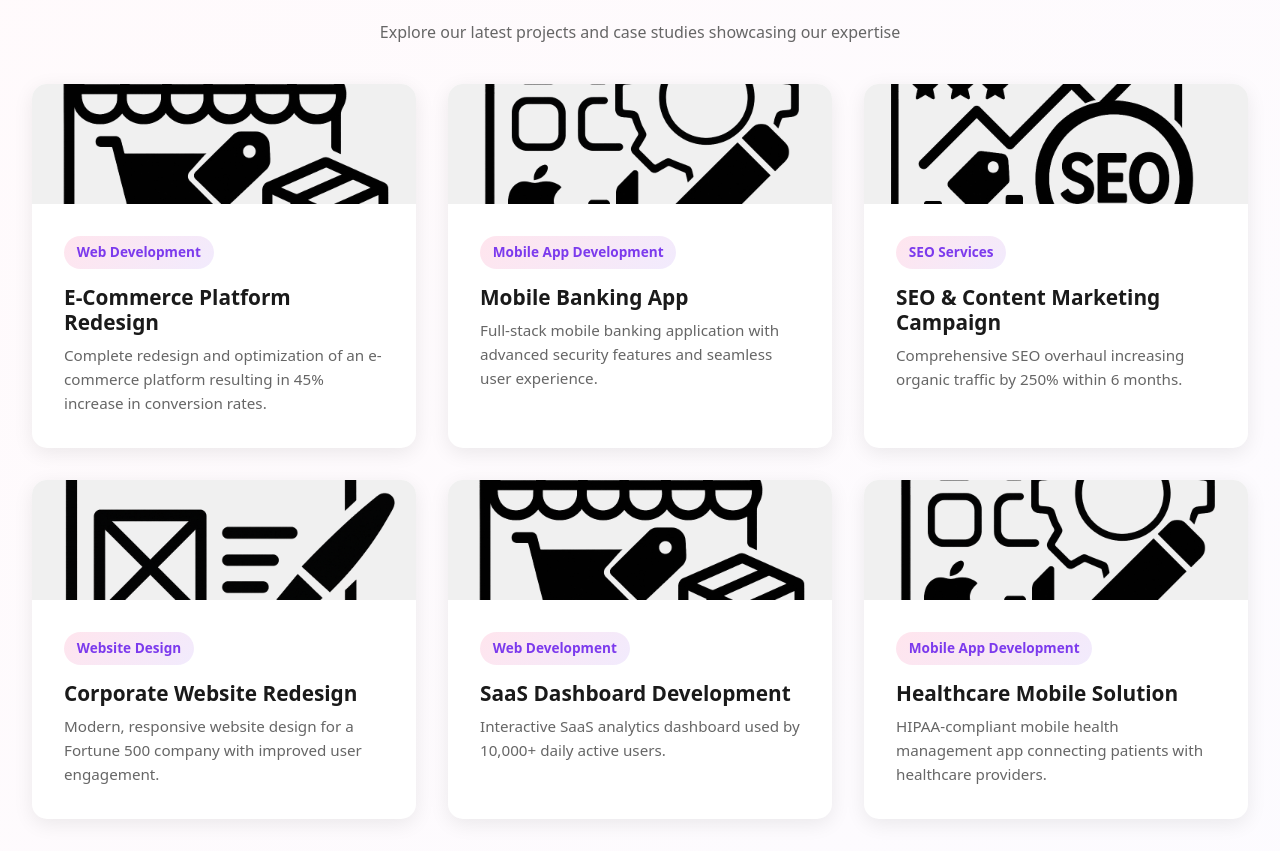
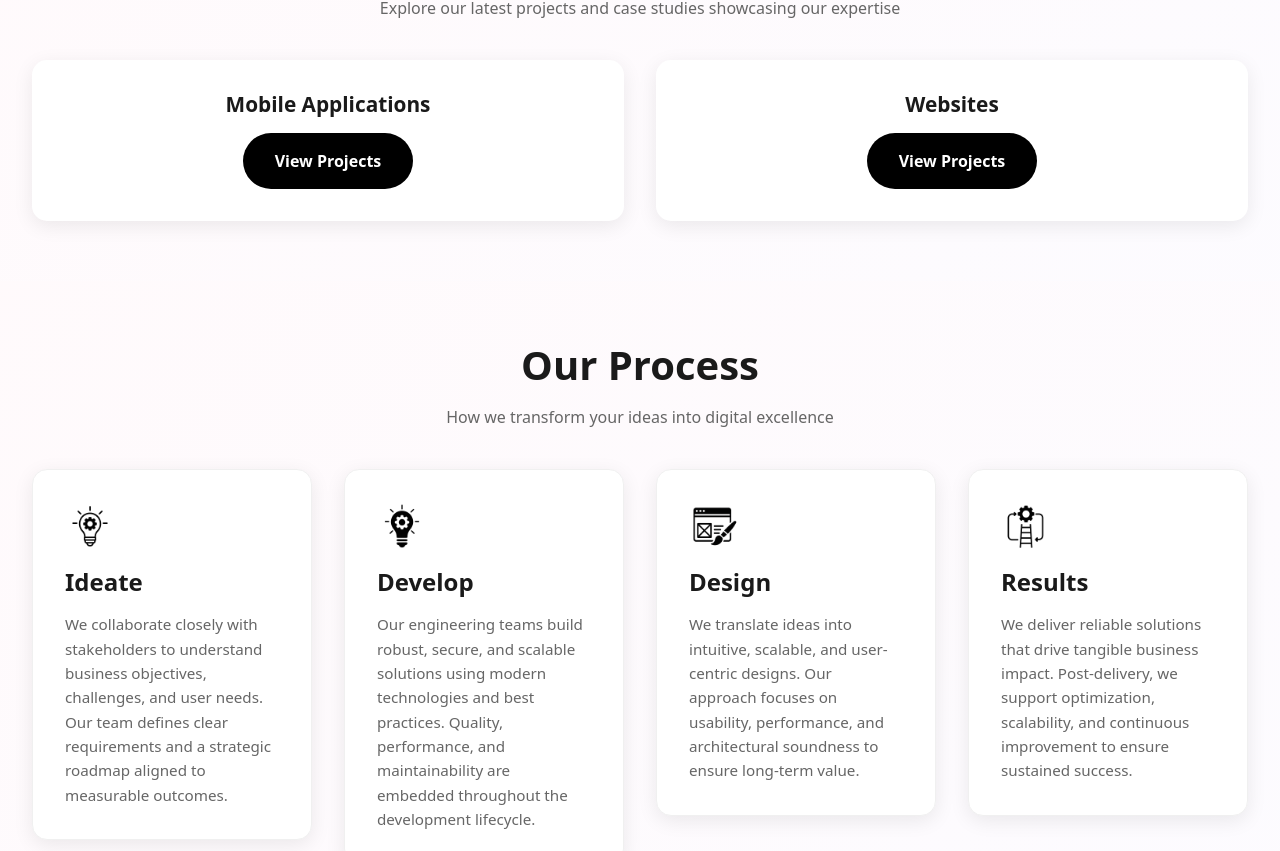
Before and after one commit to Avinash1604/edifytechsolution, an Angular app: page / in a window 1280 px wide. Shown: the part 1598-2449 px from the top of the page. Built offline with nearby package versions, Linux system fonts and the light colour scheme.

Commit message:
added projects

```diff
--- a/src/app/components/services/services.component.html
+++ b/src/app/components/services/services.component.html
@@ -15,7 +15,7 @@
         </div>
         <h3>{{ service.title }}</h3>
         <p>{{ service.description }}</p>
-        <a href="#" class="service-link">Learn More →</a>
+        <!-- <a href="#" class="service-link">Learn More →</a> -->
       </div>
     </div>
   </div>
--- a/src/app/components/works/works.component.html
+++ b/src/app/components/works/works.component.html
@@ -6,19 +6,32 @@
     </div>
 
     <div class="works-grid">
-      <div *ngFor="let work of works" class="work-card">
-        <div class="work-image">
-          <img [src]="work.image" [alt]="work.title" />
-          <div class="work-overlay">
-            <a [href]="work.link" class="view-project">View Project →</a>
-          </div>
-        </div>
+      <div *ngFor="let category of workCategories" class="work-card">
         <div class="work-content">
-          <span class="work-category">{{ work.category }}</span>
-          <h3>{{ work.title }}</h3>
-          <p>{{ work.description }}</p>
+          <h3>{{ category.title }}</h3>
+          <button (click)="openModal(category)" class="view-project">View Projects</button>
         </div>
       </div>
     </div>
   </div>
 </section>
+
+<div *ngIf="isModalOpen" class="modal-overlay" (click)="closeModal()">
+  <div class="modal-content" (click)="$event.stopPropagation()">
+    <button class="close-button" (click)="closeModal()">×</button>
+    <h2 *ngIf="selectedCategory">{{ selectedCategory.title }}</h2>
+    <div class="project-list">
+      <div *ngFor="let project of selectedCategory?.projects" class="project-item">
+        <h4>{{ project.title }}</h4>
+        <p><strong>Client:</strong> {{ project.client }}</p>
+        <p>{{ project.description }}</p>
+        <div class="project-links">
+          <a *ngIf="project.iTunesUrl" [href]="project.iTunesUrl" target="_blank">iTunes Store</a>
+          <a *ngIf="project.googlePlayUrl" [href]="project.googlePlayUrl" target="_blank">Google Play</a>
+          <a *ngIf="project.websiteUrl" [href]="project.websiteUrl" target="_blank">Website</a>
+          <span *ngIf="project.status">{{ project.status }}</span>
+        </div>
+      </div>
+    </div>
+  </div>
+</div>
--- a/src/app/components/works/works.component.scss
+++ b/src/app/components/works/works.component.scss
@@ -85,6 +85,8 @@
         justify-content: center;
         opacity: 0;
         transition: opacity 0.3s ease;
+      }
+    }
 
     .view-project {
       background: #000;
@@ -94,16 +96,16 @@
       text-decoration: none;
       font-weight: 600;
       transition: all 0.3s ease;
+      border: none;
 
       &:hover {
         transform: scale(1.05);
       }
     }
-      }
-    }
 
     .work-content {
       padding: 2rem;
+      text-align: center;
 
       .work-category {
         font-size: 0.85rem;
@@ -120,7 +122,7 @@
         font-size: 1.3rem;
         font-weight: 700;
         color: #1a1a1a;
-        margin: 0 0 0.5rem 0;
+        margin: 0 0 1rem 0;
       }
 
       p {
@@ -132,3 +134,112 @@
     }
   }
 }
+
+.modal-overlay {
+  position: fixed;
+  top: 0;
+  left: 0;
+  width: 100%;
+  height: 100%;
+  background: rgba(0, 0, 0, 0.7);
+  display: flex;
+  align-items: center;
+  justify-content: center;
+  z-index: 1000;
+  overflow-y: auto;
+  padding: 2rem 0;
+}
+
+.modal-content {
+  background: white;
+  padding: 2rem;
+  border-radius: 15px;
+  max-width: 800px;
+  width: 90%;
+  position: relative;
+  box-shadow: 0 10px 30px rgba(0, 0, 0, 0.2);
+  animation: slide-down 0.3s ease-out;
+
+  h2 {
+    margin-top: 0;
+    font-size: 1.8rem;
+    font-weight: 700;
+    color: #1a1a1a;
+  }
+}
+
+.close-button {
+  position: absolute;
+  top: 1rem;
+  right: 1rem;
+  background: none;
+  border: none;
+  font-size: 1.5rem;
+  cursor: pointer;
+  color: #999;
+  line-height: 1;
+
+  &:hover {
+    color: #333;
+  }
+}
+
+.project-list {
+  max-height: 70vh;
+  overflow-y: auto;
+  margin-top: 1.5rem;
+  padding-right: 1rem; /* For scrollbar */
+}
+
+.project-item {
+  border-bottom: 1px solid #eee;
+  padding: 1.5rem 0;
+
+  &:last-child {
+    border-bottom: none;
+  }
+
+  h4 {
+    font-size: 1.2rem;
+    font-weight: 600;
+    color: #333;
+    margin: 0 0 0.5rem 0;
+  }
+
+  p {
+    font-size: 1rem;
+    color: #666;
+    line-height: 1.6;
+    margin-bottom: 0.5rem;
+    white-space: pre-wrap;
+  }
+}
+
+.project-links {
+  margin-top: 1rem;
+  a {
+    margin-right: 1rem;
+    color: #7c3aed;
+    text-decoration: none;
+    font-weight: 600;
+    &:hover {
+      text-decoration: underline;
+    }
+  }
+  span {
+    font-style: italic;
+    color: #666;
+  }
+}
+
+
+@keyframes slide-down {
+  from {
+    transform: translateY(-30px);
+    opacity: 0;
+  }
+  to {
+    transform: translateY(0);
+    opacity: 1;
+  }
+}
--- a/src/app/components/works/works.component.ts
+++ b/src/app/components/works/works.component.ts
@@ -1,12 +1,19 @@
 import { Component } from '@angular/core';
 import { CommonModule } from '@angular/common';
 
-interface Work {
+interface Project {
   title: string;
-  category: string;
+  client: string;
   description: string;
-  image: string;
-  link: string;
+  iTunesUrl?: string;
+  googlePlayUrl?: string;
+  websiteUrl?: string;
+  status?: string;
+}
+
+interface WorkCategory {
+  title: string;
+  projects: Project[];
 }
 
 @Component({
@@ -16,48 +23,123 @@ interface Work {
   styleUrl: './works.component.scss'
 })
 export class WorksComponent {
-  works: Work[] = [
+  workCategories: WorkCategory[] = [
     {
-      title: 'E-Commerce Platform Redesign',
-      category: 'Web Development',
-      description: 'Complete redesign and optimization of an e-commerce platform resulting in 45% increase in conversion rates.',
-      image: 'ecommerce-website.png',
-      link: '#'
+      title: 'Mobile Applications',
+      projects: [
+        {
+          title: 'VS Relay',
+          client: 'Victor Stanley',
+          description: "Victor Stanley brings you Relay, the only tool you’ll need for efficient waste collection—now right on your iPhone. Optimize your trash collection with Relay. Best used in conjunction with Relay sensors on your outdoor waste containers, this app lets you know when a trash can needs to be emptied, and can provide turn-by-turn routing to navigate you to it. You can notify your team members that a container was collected, submit reports if you notice a trash can was damaged or relocated, and receive an interactive list of every container that needs to be emptied at any given time.",
+          iTunesUrl: 'https://apps.apple.com/in/app/vs-relay/id1568311295'
         },
         {
-      title: 'Mobile Banking App',
-      category: 'Mobile App Development',
-      description: 'Full-stack mobile banking application with advanced security features and seamless user experience.',
-      image: 'mobile-app-development.png',
-      link: '#'
+          title: 'Everything Education',
+          client: 'Everything Education',
+          description: 'Everything Education is basically developed for students in the UK region. Students can select languages like English, Mathematics and Science. Students can give exams related to the subjects and test their knowledge against the subjects. The app has Free as well as Paid versions.',
+          iTunesUrl: 'https://apps.apple.com/qa/app/everything-education/id6480463324',
+          googlePlayUrl: 'https://play.google.com/store/apps/details?id=com.app.everythingeducation'
         },
         {
-      title: 'SEO & Content Marketing Campaign',
-      category: 'SEO Services',
-      description: 'Comprehensive SEO overhaul increasing organic traffic by 250% within 6 months.',
-      image: 'seo-services.png',
-      link: '#'
+          title: 'Kartesa',
+          client: 'Vihara LLC',
+          description: 'ECommerce Application. Through this application the user can order the groceries. Checkout page is there. Payment gateway has been integrated. All the data have been fetched from the server. The items shown as image along with the details about each.',
+          googlePlayUrl: 'https://play.google.com/store/apps/details?id=com.kartesa&hl=en',
+          iTunesUrl: 'https://itunes.apple.com/us/app/kartesa/id1061643840?mt=8'
         },
         {
-      title: 'Corporate Website Redesign',
-      category: 'Website Design',
-      description: 'Modern, responsive website design for a Fortune 500 company with improved user engagement.',
-      image: 'website-design.png',
-      link: '#'
+          title: 'Barber App',
+          client: 'Agaze Technologies',
+          description: 'Barber App gives all the salon locations in the google maps in the Dutch Place and you can also get all the details of the particular salon.',
+          googlePlayUrl: 'https://play.google.com/store/apps/details?id=com.salon.barber.barber'
         },
         {
-      title: 'SaaS Dashboard Development',
-      category: 'Web Development',
-      description: 'Interactive SaaS analytics dashboard used by 10,000+ daily active users.',
-      image: 'ecommerce-website.png',
-      link: '#'
+          title: 'Who’s Next?',
+          client: 'Reshad',
+          description: "The best app to help you make decisions is now available in the store! With the app 'Who's Next' you can avoid discussions or making choices in a fun and easy way. Whether you're alone, with friends, family or colleagues, with 'Who's Next' there's no discussion and choosing becomes easy! Can't decide who's doing the dishes tonight? Let the 'Who's Next' app decide for you! Download the app for free and enjoy.",
+          iTunesUrl: 'https://itunes.apple.com/us/app/whosnext/id1034939528?ls=1&mt=8',
+          googlePlayUrl: 'https://play.google.com/store/apps/details?id=com.who.whosnext'
         },
         {
-      title: 'Healthcare Mobile Solution',
-      category: 'Mobile App Development',
-      description: 'HIPAA-compliant mobile health management app connecting patients with healthcare providers.',
-      image: 'mobile-app-development.png',
-      link: '#'
+          title: 'IBC Tamil',
+          client: 'IBC Tamil',
+          description: 'IBC Tamil Television broadcasts infotainment for worldwide viewers of all ages via satellite and streaming from our website and apps. Our content includes breaking news, live events and a huge range of entertainment, including game shows, dance and singing competitions.',
+          googlePlayUrl: 'https://play.google.com/store/apps/details?id=com.tamil.ibctamil&hl=en'
+        },
+        {
+          title: 'Kannada Times',
+          client: 'Blluetek Group',
+          description: 'Kannada Times is an Online and Print Media.',
+          googlePlayUrl: 'https://play.google.com/store/apps/details?id=com.kannada.times'
+        },
+        {
+          title: 'Sanjevani',
+          client: 'Blluetek Group',
+          description: 'The Largest Selling Kannada Daily\nThe First Kannada Paper to Adapt Digital Technology\nThe First Newspaper to Use the latest Communication Network\nThe First Kannada Newspaper to Reach Rural Readers',
+          googlePlayUrl: 'https://play.google.com/store/apps/details?id=com.sunjev.sanjevani'
+        },
+        {
+          title: 'JumpQs',
+          client: 'Agaze Technologies',
+          description: 'Reduce your wait times from hours to just a few minutes at fine dining restaurants in Bangalore. JumpQs allows you to see restaurant wait times in real time and seats you right from the App.',
+          iTunesUrl: 'https://itunes.apple.com/in/app/jumpqs/id930163943'
+        },
+        {
+          title: 'SpotLunch',
+          client: 'Agaze Technologies',
+          description: "Facetoface networking during lunch that's what Spotluch is all about! Why at lunch? Because lunchtime meetings usually fit into people's schedules better.",
+          websiteUrl: 'http://www.spotlunch.com',
+          status: 'iOS Application is under testing phase will be live soon.'
+        },
+        {
+          title: 'AAJA',
+          client: 'Kousik Rajendran',
+          description: 'Aaja is the simple, private and reliable way to share and receive arrival times with friends and family.',
+          googlePlayUrl: 'https://play.google.com/store/apps/details?id=com.aaja&hl=en'
+        },
+        {
+          title: 'Adviteeya',
+          client: 'Adviteeya',
+          description: 'Through this application the user can book the cab or auto and also check the buses near him. Once the user boards the cab or auto he can see the estimated time and distance for the travel. He can also share the cab/auto details to his phone contacts.',
+          status: 'The Application is in Testing Phase.'
+        }
+      ]
+    },
+    {
+      title: 'Websites',
+      projects: [
+        {
+          title: '6th Generation Intelligence',
+          client: '101 Solutions',
+          description: '',
+          websiteUrl: 'www.6gintel.com'
+        },
+        {
+          title: 'Sithagam',
+          client: '101 Solutions',
+          description: '',
+          websiteUrl: 'www.sithagam.org'
+        },
+        {
+          title: 'Blluetek Group',
+          client: 'Blluetek Group',
+          description: '',
+          websiteUrl: 'http://www.blluetekgroup.com'
+        }
+      ]
     }
   ];
+
+  isModalOpen = false;
+  selectedCategory: WorkCategory | null = null;
+
+  openModal(category: WorkCategory) {
+    this.selectedCategory = category;
+    this.isModalOpen = true;
   }
+
+  closeModal() {
+    this.selectedCategory = null;
+    this.isModalOpen = false;
+  }
+}
```
Also changed, not shown: 1 other file (tests, documents, lock files or other folders). Lines whose indentation alone changed are shown as unchanged.
